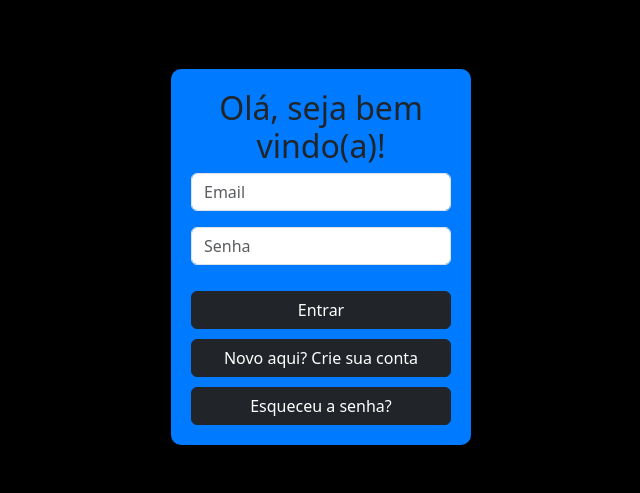
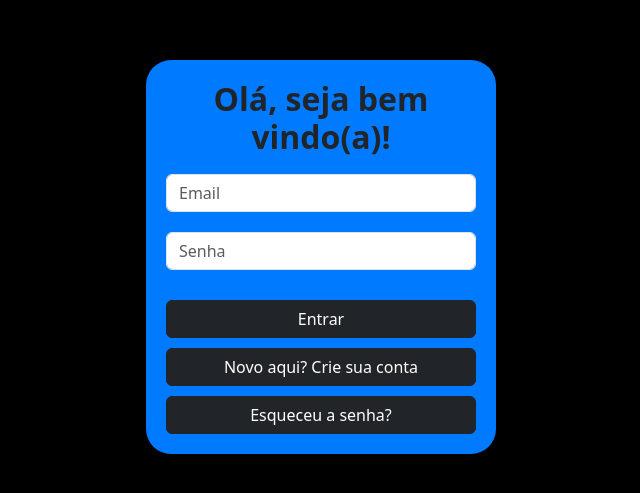
Before and after one commit to Andrevictor20/Projeto-DSW, a plain HTML site: page src/pages/login.html in a window 1280 px wide. Shown: the part 143-636 px from the top of the page, without its empty margins (319-959 px from the left). Drawn offline with nearby package versions, Linux system fonts and the light colour scheme.

Commit message:
Estruturação das pastas

```diff
--- a/src/css/pages/login.css
+++ b/src/css/pages/login.css
@@ -9,13 +9,17 @@ body {
 .login-container {
   background-color: #007bff;
   padding: 20px;
-  border-radius: 10px;
+  border-radius: 25px;
   text-align: center;
-  width: 300px;
+  width: 350px;
 }
 .login-container input {
-  margin-bottom: 10px;
+  margin-bottom: 20px;
 }
 .login-container button {
   margin-top: 10px;
 }
+.login-container h2 {
+  font-weight: bold;
+  padding-bottom: 10px;
+}
```
Also changed, not shown: index.html (+2 -2 lines), components/footer.html (added), components/header.html (added), src/assets/images/teste.png (added), src/js/global/global.js (added), src/js/pages/login.js (added).
